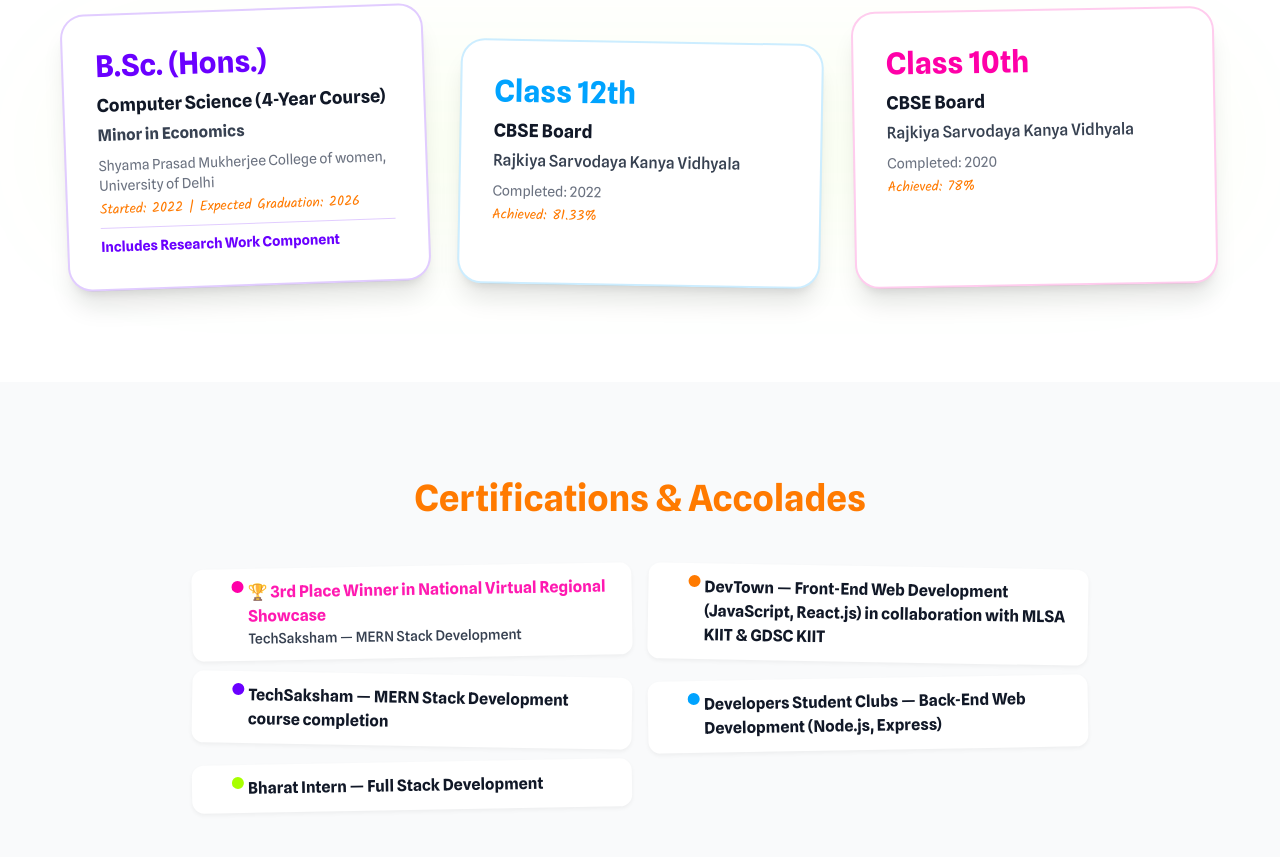
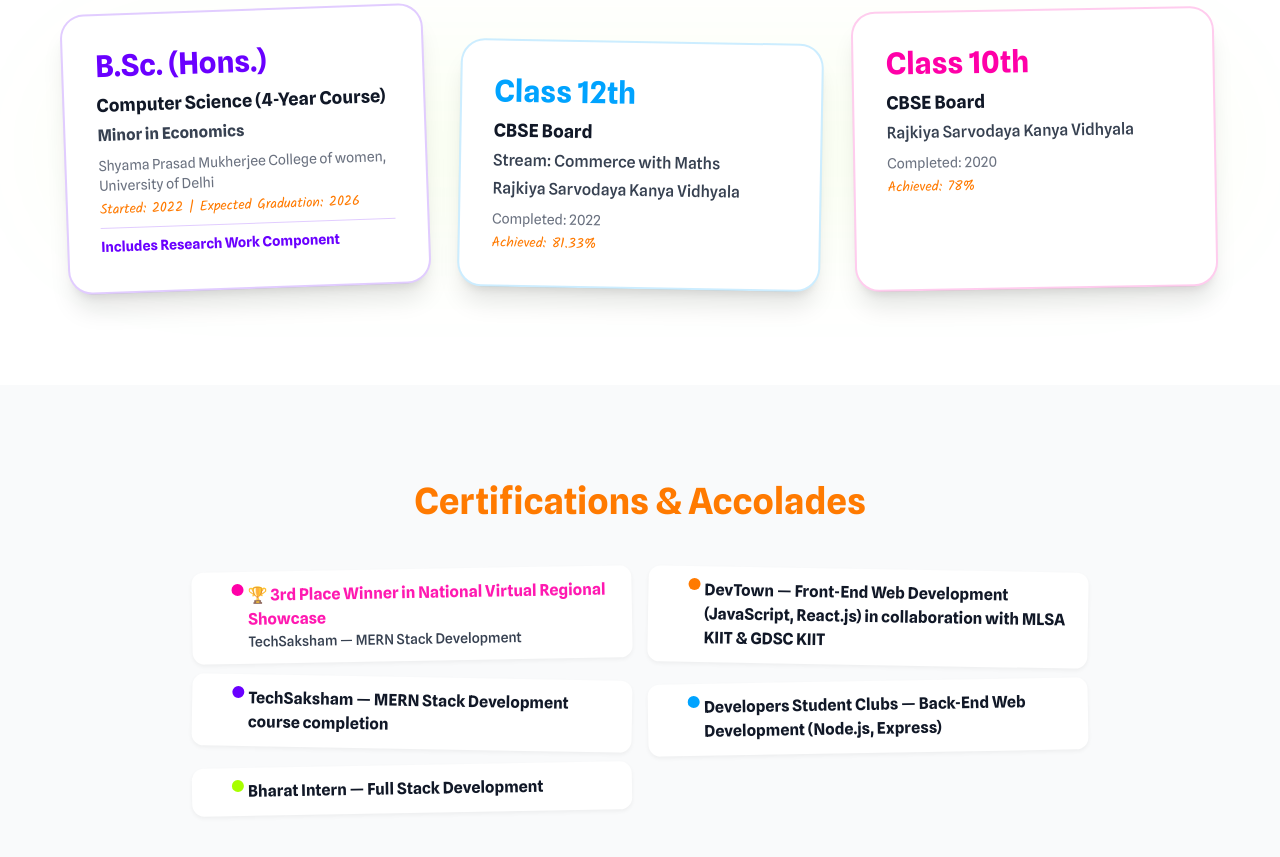
Before and after one commit to Kaanyshkaa/Kanishka-Tiwari-Portfolio, a plain HTML site: page index.html in a window 1280 px wide. Shown: the part 2779-3636 px from the top of the page. Drawn offline with nearby package versions, Linux system fonts and the light colour scheme.

Commit message:
changes in code

```diff
--- a/index.html
+++ b/index.html
@@ -301,6 +301,7 @@
         <div class="bg-white p-8 rounded-xl shadow-xl border-2 border-accent-blue/20 transform rotate-[1deg] transition-transform duration-500 hover:rotate-0 hover:scale-105 md:mt-8">
             <div class="text-3xl font-black text-accent-blue mb-2">Class 12th</div>
             <p class="text-lg font-bold text-gray-900 mb-1">CBSE Board</p>
+            <p class="text-base text-gray-700 font-medium mb-1">Stream: Commerce with Maths</p>
             <p class="text-base text-gray-700 font-medium">Rajkiya Sarvodaya Kanya Vidhyala</p>
             <p class="text-sm text-gray-500 mt-2">Completed: 2022</p>
             <p class="text-sm font-handwriting text-accent-orange mt-1">Achieved: 81.33%</p>
```
